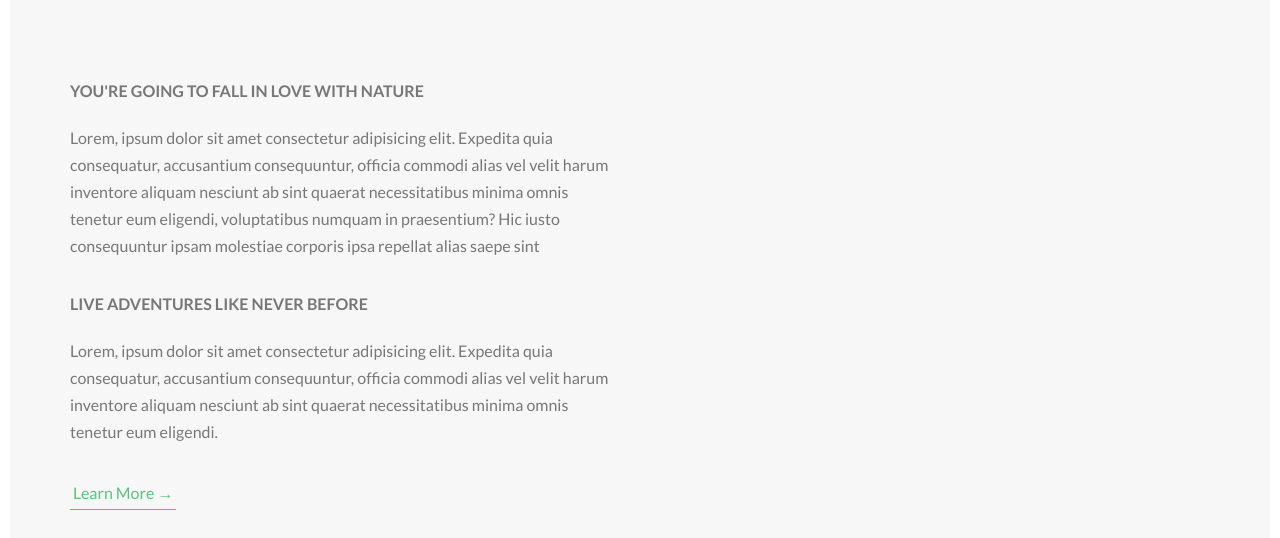
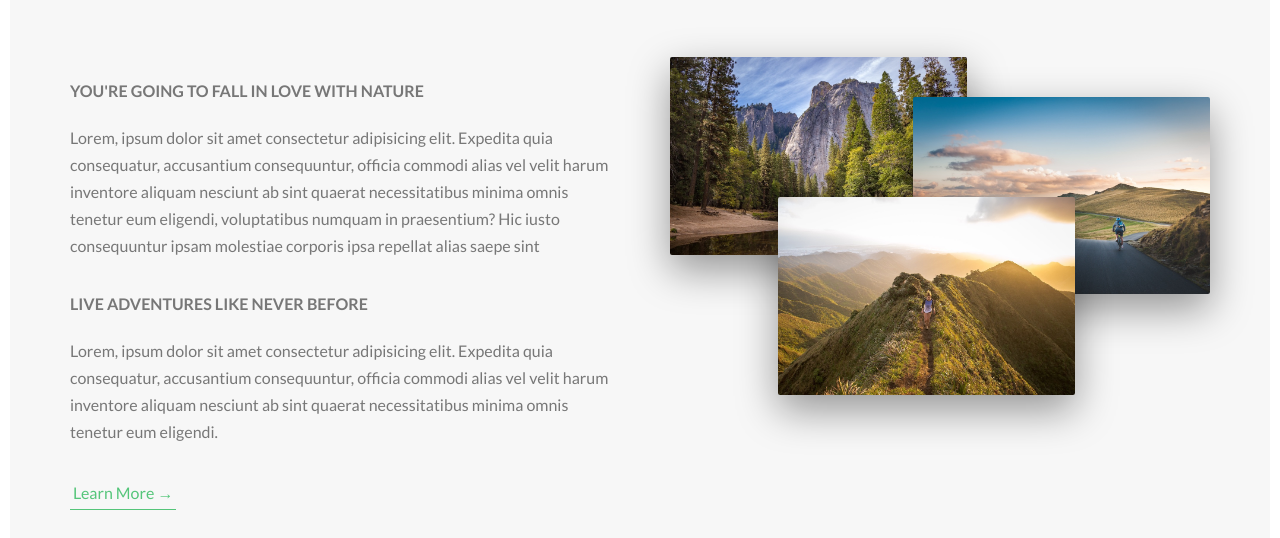
Before and after one commit to acharayaP03/Nature-Tours, a website built with webpack: page src/template.html in a window 1280 px wide. Shown: the part 923-1461 px from the top of the page. Built offline with nearby package versions, Linux system fonts and the light colour scheme.

Commit message:
about section

```diff
--- a/src/main.scss
+++ b/src/main.scss
@@ -10,6 +10,7 @@
 @import './scss/base/utilities';
 
 @import './scss/components/button';
+@import './scss/components/composition';
 @import './scss/layouts/header';
 @import './scss/layouts/grid';
 
--- /dev/null
+++ b/src/scss/components/_composition.scss
@@ -0,0 +1,38 @@
+.composition{
+
+    position: relative;
+    &__photo{
+        width: 55%;
+        box-shadow: 0 1.5rem 4rem rgba($color-black, 0.4);
+        border-radius: 2px;
+        position: absolute;
+        z-index: 10;
+        transition: all 0.2s;
+        outline-offset: 2rem;
+
+        &--p1{
+            left: 0;
+            top: -2rem;
+        }
+        &--p2{
+            right: 0;
+            top: 2rem;
+        }
+        &--p3{
+            left: 20%;
+            top: 12rem;
+        }
+
+        &:hover{
+            outline: 1.5rem solid $color-primary;
+            transform: scale(1.05) translateY(5px);
+            box-shadow: 0 2.5rem 4rem rgba($color-black, 0.5);
+            z-index: 20;
+        }
+    }
+
+    //descale photo that is not hovered and make them smaller that the hovered one.
+    &:hover &__photo:not(:hover){
+        transform: scale(0.9);
+    }
+}
--- a/src/template.html
+++ b/src/template.html
@@ -8,7 +8,7 @@
     />
 	<meta http-equiv="X-UA-Compatible" content="ie=edge" />
 	<link href="https://fonts.googleapis.com/css?family=Lato:100,300,400,700,900" rel="stylesheet">
-	<link rel="shortcut icon" type="image/png" href="img/favicon.png">
+	<link rel="shortcut icon" type="image/png" href="assets/image/favicon.png">
 
     <title>Natours | Exciting tours for adventurous people</title>
   </head>
@@ -78,7 +78,11 @@
                     <a href="#" class="btn-text">Learn More &rarr;</a>
                 </div>
                 <div class="col-1-of-2">
-
+                    <div class="composition">
+                        <img src="assets/image/nat-1-large.jpg" alt="Photo 1" class="composition__photo composition__photo--p1">
+                        <img src="assets/image/nat-2-large.jpg" alt="Photo 1" class="composition__photo composition__photo--p2">
+                        <img src="assets/image/nat-3-large.jpg" alt="Photo 3" class="composition__photo composition__photo--p3">
+                    </div>
                 </div>
             </div>
         </section>
--- a/webpack.config.js
+++ b/webpack.config.js
@@ -35,7 +35,8 @@ module.exports = {
                         loader: 'file-loader',
                         options:{
                             name: "[name].[hash].[ext]",
-                            outputPath: "assets"
+                            outputPath: "assets",
+                            esModule: false
                         }
                     }
                 ]
```
Also changed, not shown: 1 other file.
